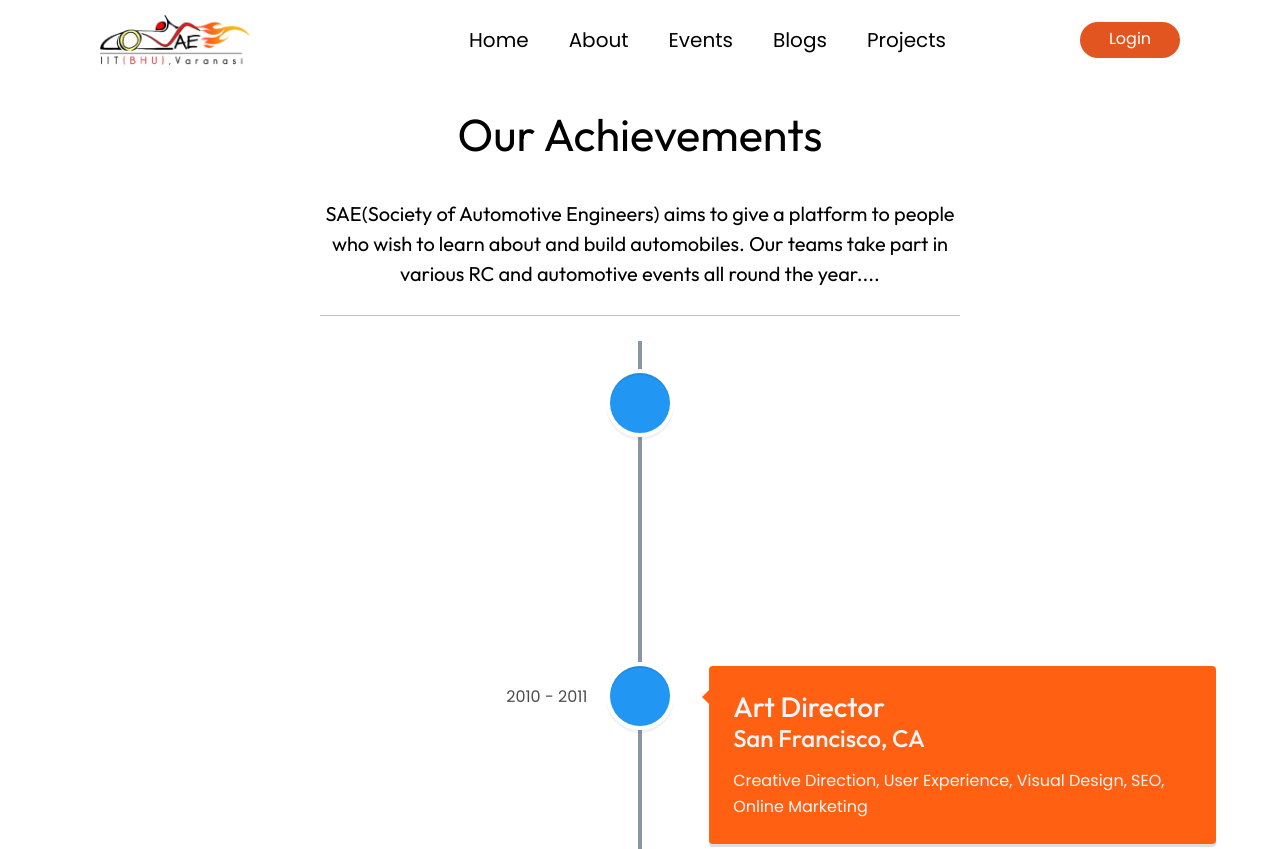
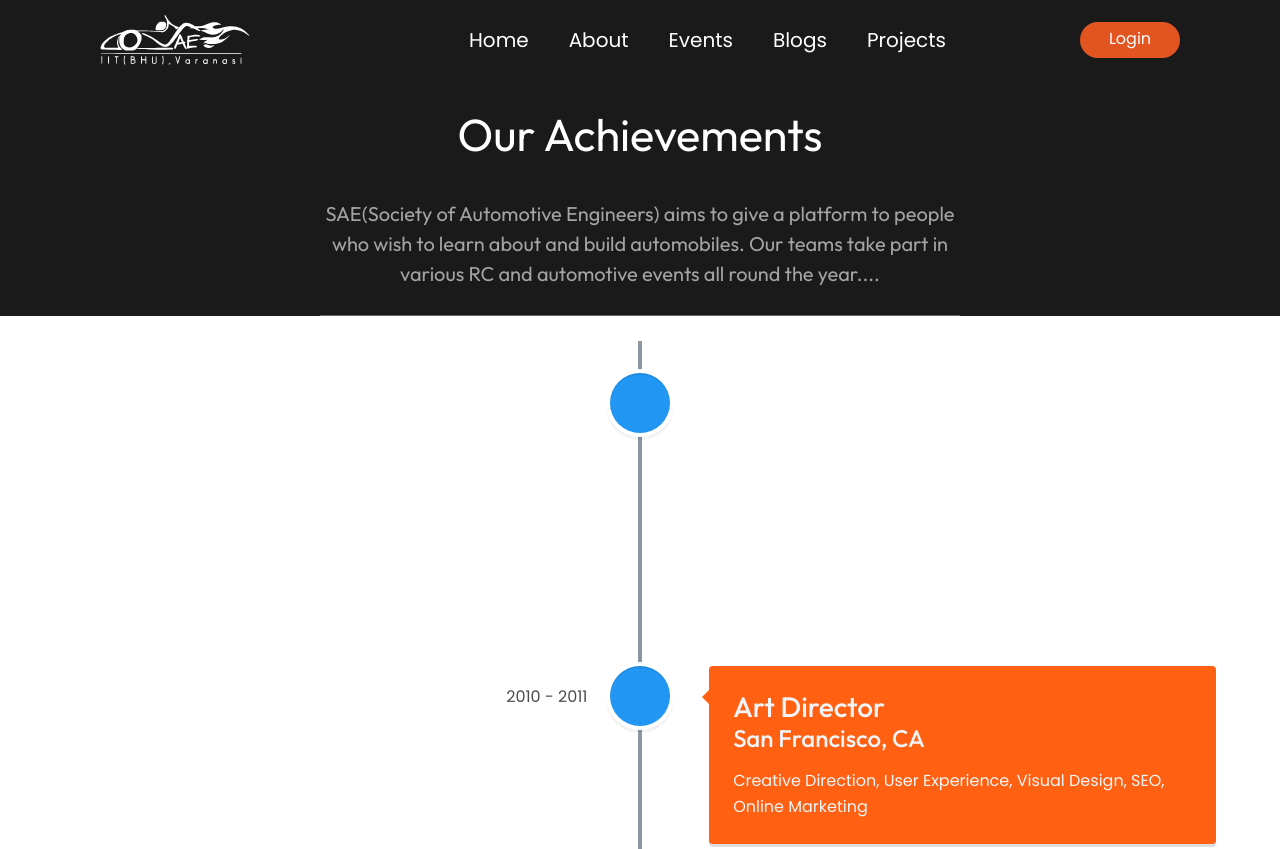
Before and after one commit to automobile-club/Automobile-Website, a Next.js app: page /projects in a window 1280 px wide. Shown: the top 849 px of the page. Built offline with nearby package versions, Linux system fonts and the light colour scheme.

Commit message:
Navbar and main section fixed

```diff
--- a/pages/projects/index.tsx
+++ b/pages/projects/index.tsx
@@ -31,7 +31,7 @@ export default function Projects() {
 
   return (
     <>
-      <Navbar BgColor="white" />
+      <Navbar BgColor="black" />
       <body className={styles.body}>
         <div className={styles.achievements}>
           <h1>Our Achievements</h1>
--- a/styles/projects.module.css
+++ b/styles/projects.module.css
@@ -28,6 +28,7 @@
   width: 100%;
   justify-content: center;
   flex-direction: column;
+  background: #1b1a1b
 }
 
 .achievements h1 {
@@ -36,7 +37,7 @@
   font-weight: 400;
   font-size: 45px;
   line-height: 113px;
-  color: #000000;
+  color: white;
   display: flex;
   justify-content: center;
 }
@@ -54,7 +55,7 @@
   font-size: 20px;
   line-height: 30px;
   margin: 0% 1% 0% 1%;
-  color: #000000;
+  color: #a4a3a4;
   padding-bottom: 2%;
   border-bottom: 1px solid rgba(151, 151, 151, 0.6);
   width: 50%;
```
